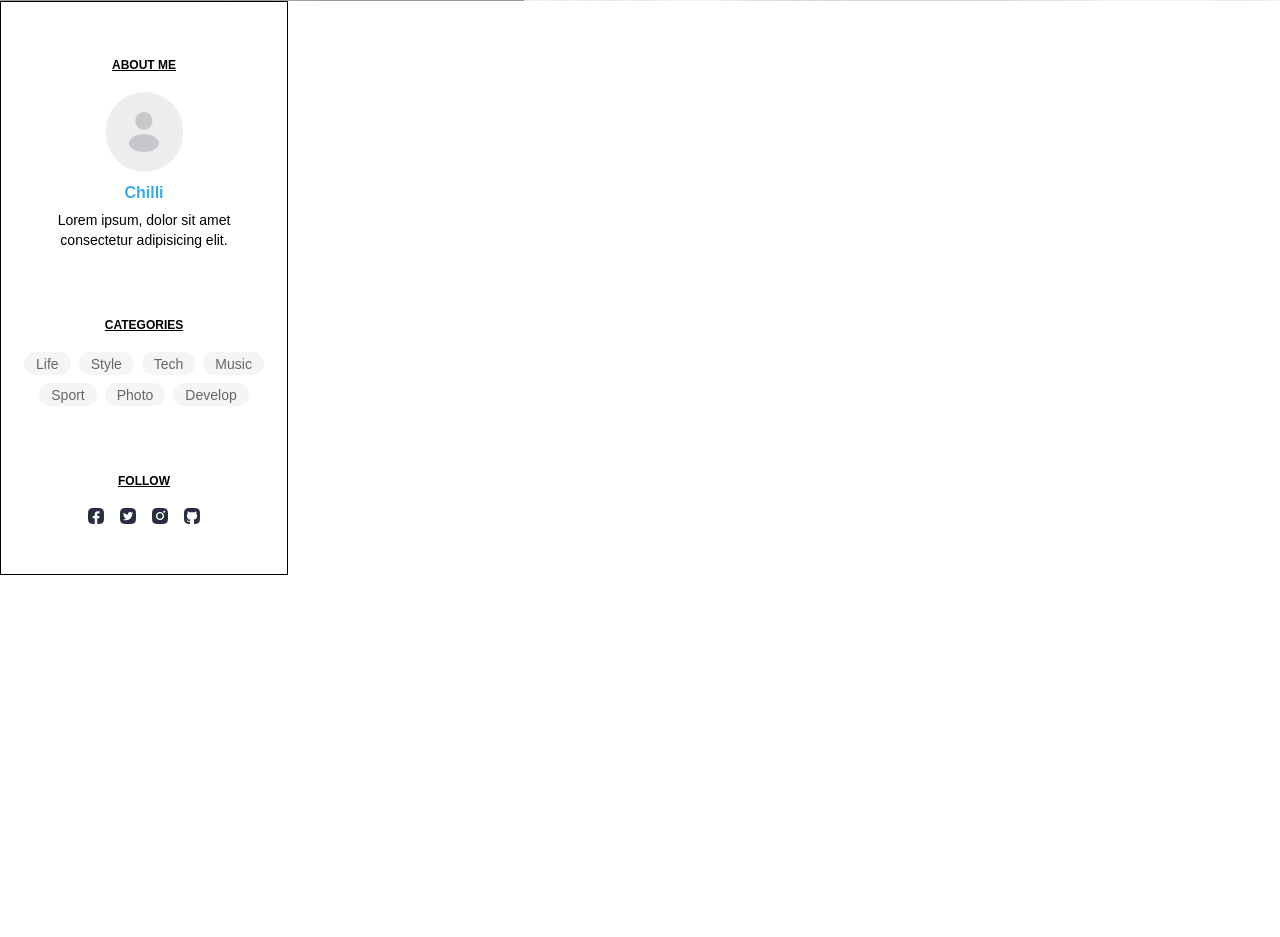
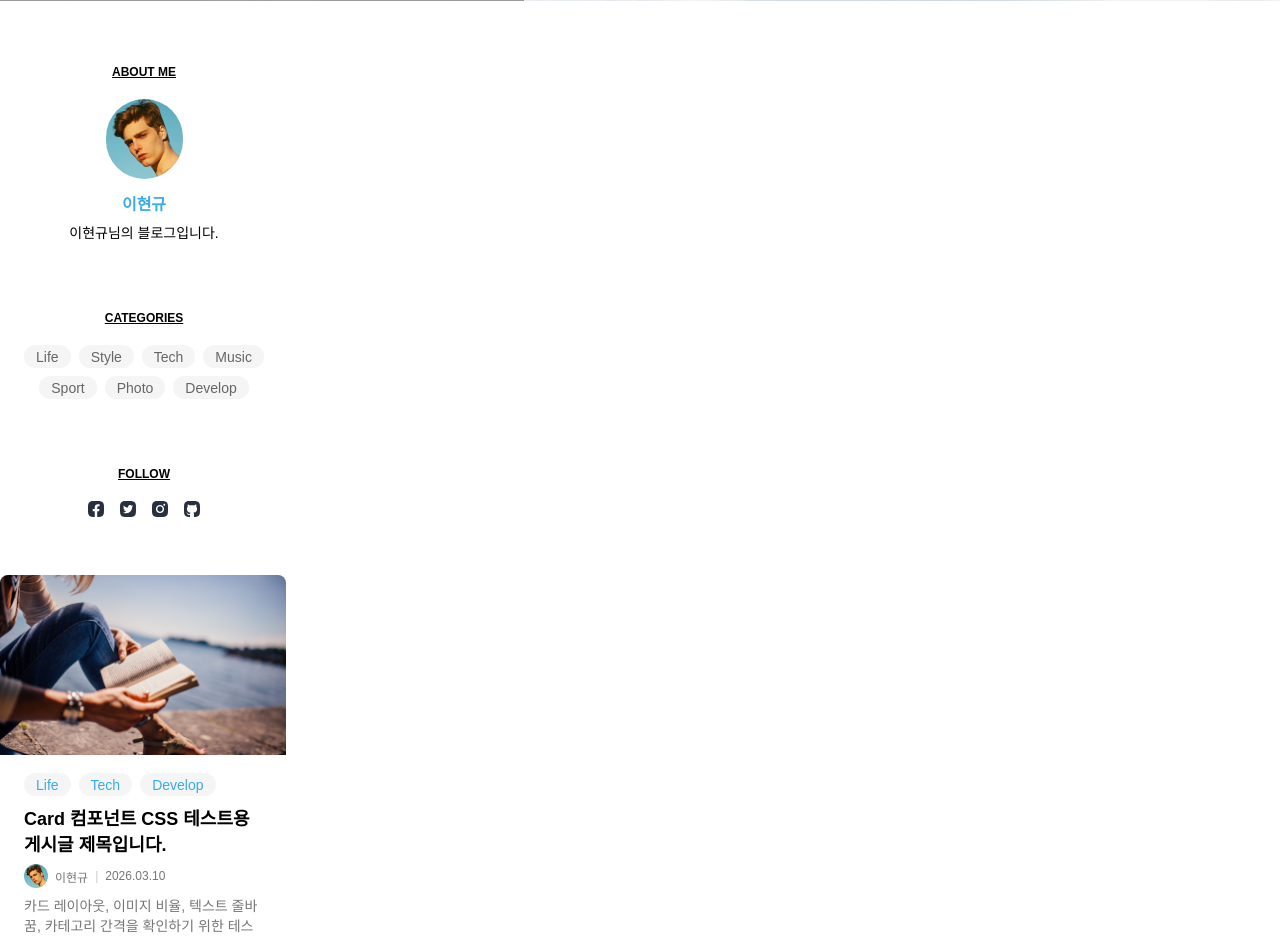
Before and after one commit to lhk0721/wenivBlog, a React (Vite) app in the folder app/: page / in a window 1280 px wide. Shown: the part 1290-2227 px from the top of the page. Before the commit the page ends 1865 px from the top, so only its background shows below. Built offline with nearby package versions, Linux system fonts and the light colour scheme; a web font is replaced by a local one.

Commit message:
카드 컴포넌트 및 게시자 정보를 Auth도입, 이관

```diff
--- a/app/src/App.jsx
+++ b/app/src/App.jsx
@@ -23,7 +23,6 @@ import Categories from './components/categories/Categories.jsx'
 
 // Author
 import Author from './components/author/Author.jsx'
-import profile from './assets/images/profile.png'
 
 // Profile
 import Profile from './components/Profile/Profile.jsx'
@@ -39,6 +38,9 @@ import Banner from './components/Banner/Banner.jsx'
 
 // About
 import About from './components/about/About.jsx'
+import Card from './components/card/Card.jsx'
+import { AuthProvider } from './contexts/AuthContext.jsx'
+import postImg1 from './assets/images/post-img1.png'
 
 
 const categories = [
@@ -51,8 +53,22 @@ const categories = [
     { id: 7, name: "Develop" }
 ]
 
+const mockArticle = {
+    id: 1,
+    dateString: '2026-03-10',
+    title: 'Card 컴포넌트 CSS 테스트용 게시글 제목입니다.',
+    thumbnail: postImg1,
+    Categories: [
+        { id: 1, name: 'Life' },
+        { id: 3, name: 'Tech' },
+        { id: 7, name: 'Develop' },
+    ],
+    description: '카드 레이아웃, 이미지 비율, 텍스트 줄바꿈, 카테고리 간격을 확인하기 위한 테스트용 게시글입니다.',
+}
+
 function App() {
     return (
+        <AuthProvider>
             <BrowserRouter>
                 <AppRouter />
                 <Button
@@ -127,19 +143,14 @@ function App() {
                 />
 
                 <Author
-                image = {profile}
-                author='이현규'
                     dateString='2022-01-01'
                 />
 
                 <Profile
-                image={profile}
                     editable={true}
                 />
 
-            <Header
-                isLoggedIn={false}
-            />
+                <Header />
 
                 <Footer/>
 
@@ -150,11 +161,12 @@ function App() {
                     postWeekday={'Sunday'}
                 />
 
-            <About
-                name={'Chilli'}
-            />
+                <About />
+
+                <Card article={mockArticle} />
 
             </BrowserRouter>
+        </AuthProvider>
     )
 }
 
--- a/app/src/components/about/About.jsx
+++ b/app/src/components/about/About.jsx
@@ -5,9 +5,11 @@ import Facebook from '../../assets/icons/Facebook.svg'
 import Github from '../../assets/icons/Github.svg'
 import Twitter from '../../assets/icons/Twitter.svg'
 import Instagram from '../../assets/icons/Instagram.svg'
+import { useAuth } from '../../contexts/AuthContext.jsx'
 
 // 이미지는 스트링
-export default function About({name, img,}){
+export default function About(){
+    const { currentUser, isLoggedIn } = useAuth()
     const categories = [
         { id: 1, name: "Life" },
         { id: 2, name: "Style" },
@@ -23,12 +25,15 @@ export default function About({name, img,}){
             {/* ===== aboutME ===== */}
             <h2>ABOUT ME</h2>
             <Profile
-                image={img}
                 size='md'
                 className={Styles.profileImg}
             />
-            <p className={Styles.name}>{name}</p>
-            <p className={Styles.description}>Lorem ipsum, dolor sit amet consectetur adipisicing elit.</p>
+            <p className={Styles.name}>{isLoggedIn ? currentUser?.name : 'Guest'}</p>
+            <p className={Styles.description}>
+                {isLoggedIn
+                    ? `${currentUser?.name}님의 블로그입니다.`
+                    : '로그인하면 프로필 정보를 볼 수 있습니다.'}
+            </p>
 
             {/*===== categories =====*/}
             <h2>CATEGORIES</h2>
--- a/app/src/components/about/About.module.css
+++ b/app/src/components/about/About.module.css
@@ -5,9 +5,7 @@
     flex-direction: column;
     justify-content: center;
     align-items: center;
-
-    /* temp */
-    border: solid 1px black;
+    border-radius: var(--radius-md);
 }
 
 h2{
--- a/app/src/components/author/Author.jsx
+++ b/app/src/components/author/Author.jsx
@@ -1,16 +1,18 @@
 import Styles from './Author.module.css'
+import { useAuth } from '../../contexts/AuthContext.jsx'
 
-export default function Author({image, author,dateString}){
+export default function Author({ dateString }){
+    const { currentUser } = useAuth()
     const postDate = dateString.replaceAll('-','.');
 
     return(
         <div className={Styles.meta}>
             <img
-                src={image}
+                src={currentUser?.profileImage}
                 alt="Profile image"
                 className={Styles.profileImg}
             />
-            <span>{author}</span>
+            <span>{currentUser?.name}</span>
             <span className={Styles.divider}>|</span>
             <span>{postDate}</span>
         </div>
--- /dev/null
+++ b/app/src/components/card/Card.jsx
@@ -0,0 +1,44 @@
+import Author from '../author/Author'
+import Categories from '../categories/Categories'
+import { useAuth } from '../../contexts/AuthContext.jsx'
+import Styles from './Card.module.css'
+
+/* id에 해당하는 글 정보를 객체로 넘겨준다.
+글 객체 하나의 구조는 다음과 같다.
+article {
+id: number
+dateString: string
+title: string
+thumbnail: string(src)
+categoty: [{ id: num, name: "string" },...]
+description: string
+}
+
+
+*/
+
+export default function Card({article}){
+    const { isLoggedIn } = useAuth()
+
+    return(
+        <div className={Styles.container}>
+            <img
+                src={article.thumbnail} alt="thumbnail"
+                className={Styles.thumbnail}
+            />
+            <div className={Styles.contents}>
+                <Categories
+                    categories={article.Categories}
+                    theme='positive'
+                    groupWidth={240} //여기선 줄넘김 없음, overflow: hidden
+                    listClassName={Styles.categoryList}
+                />
+                <h3 className={Styles.title}>{article.title}</h3>
+                {isLoggedIn && <Author dateString={article.dateString} />}
+                <p className={Styles.description}>{article.description}</p>
+            </div>
+
+        </div>
+
+    )
+}
--- /dev/null
+++ b/app/src/components/card/Card.module.css
@@ -0,0 +1,37 @@
+.container{
+    width: 28.8rem;
+    height: 40rem;
+    border-radius: var(--radius-md);
+}
+
+.thumbnail{
+    border-radius:  var(--radius-md)  var(--radius-md) 0 0  ;
+    height: 18rem;
+    object-fit: cover;
+}
+
+.contents{
+    padding: 1.6rem 2.4rem 2.4rem;
+    display: flex;
+    flex-direction: column;
+    justify-content: flex-start;
+    align-items: flex-start;
+    gap: 0.8rem;
+}
+
+.categoryList{
+    flex-wrap: nowrap;
+    justify-content: flex-start;
+    overflow: hidden;
+}
+
+.title{
+    font-weight: var(--font-weight-bold);
+    font-size: var(--font-size-lg);
+}
+
+.description{
+    font-size: var(--font-size-sm);
+    line-height: 2rem;
+    color: var(--color-text-quaternary);
+}
--- a/app/src/components/categories/Categories.jsx
+++ b/app/src/components/categories/Categories.jsx
@@ -19,10 +19,10 @@ Categories
 */
 
 
-export default function Categories({ categories, theme = 'default', groupWidth, className = '' }) {
+export default function Categories({ categories, theme = 'default', groupWidth, className = '', listClassName = '' }) {
     return (
         <div className={`categoryGroup ${className}`.trim()} style={{ width: groupWidth }}>
-            <ul className={Styles.categoryList}>
+            <ul className={`${Styles.categoryList} ${listClassName}`.trim()}>
                 {categories.map((category) => (
                     <CategoryChip
                         key={category.id}
--- a/app/src/components/header/Header.jsx
+++ b/app/src/components/header/Header.jsx
@@ -6,9 +6,12 @@ import iconModify from '../../assets/icons/icon-modify-white.svg'
 import iconLogout from '../../assets/icons/icon-logout.svg'
 import iconLogin from '../../assets/icons/icon-login.svg'
 import iconRegister from '../../assets/icons/icon-register.svg'
+import { useAuth } from '../../contexts/AuthContext.jsx'
 
 
-export default function Header({isLoggedIn}){
+export default function Header(){
+    const { isLoggedIn } = useAuth()
+
     return(
         <header className={Styles.header}>
             <img
--- a/app/src/components/profile/Profile.jsx
+++ b/app/src/components/profile/Profile.jsx
@@ -2,6 +2,7 @@ import Styles from './Profile.module.css'
 import noImg from '../../assets/images/noimg.png'
 import Button from '../buttons/Button'
 import imageIcon from '../../assets/icons/icon-image.svg'
+import { useAuth } from '../../contexts/AuthContext.jsx'
 
 /**
  * 프로필 이미지를 표시하고, 편집 가능 시 편집 버튼을 노출합니다.
@@ -14,8 +15,10 @@ import imageIcon from '../../assets/icons/icon-image.svg'
  * @returns {JSX.Element}
  */
 export default function Profile({ image, editable = false, size = 'lg', className = '' }){
+    const { currentUser } = useAuth()
     const isSm = size === 'sm'
     const isEditable = isSm ? false : editable
+    const resolvedImage = image || currentUser?.profileImage || noImg
     const containerClass =
         size === 'sm'
             ? Styles.containerSm
@@ -32,7 +35,7 @@ export default function Profile({ image, editable = false, size = 'lg', classNam
     return(
         <div className={`${Styles.container} ${containerClass} ${className}`}>
             <img
-                src={image || noImg}
+                src={resolvedImage}
                 alt="Profile img"
                 className={`${Styles.proFileImg} ${imageClass}`}
             />
--- /dev/null
+++ b/app/src/contexts/AuthContext.jsx
@@ -0,0 +1,30 @@
+import { createContext, useContext, useState } from 'react'
+import profileImage from '../assets/images/profile.png'
+
+const AuthContext = createContext(null)
+
+const initialUser = {
+    name: '이현규',
+    profileImage,
+}
+
+export function AuthProvider({ children }) {
+    const [currentUser] = useState(initialUser)
+
+    const value = {
+        currentUser,
+        isLoggedIn: Boolean(currentUser),
+    }
+
+    return <AuthContext.Provider value={value}>{children}</AuthContext.Provider>
+}
+
+export function useAuth() {
+    const context = useContext(AuthContext)
+
+    if (!context) {
+        throw new Error('useAuth must be used within AuthProvider')
+    }
+
+    return context
+}
```
Lines whose indentation alone changed are shown as unchanged.
